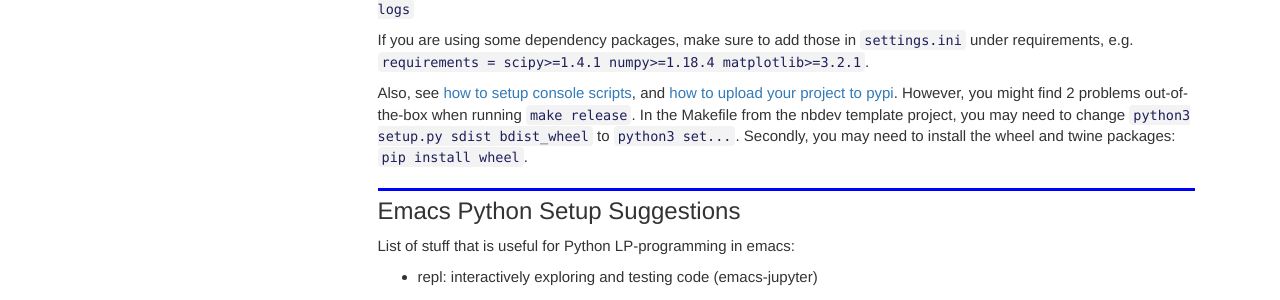
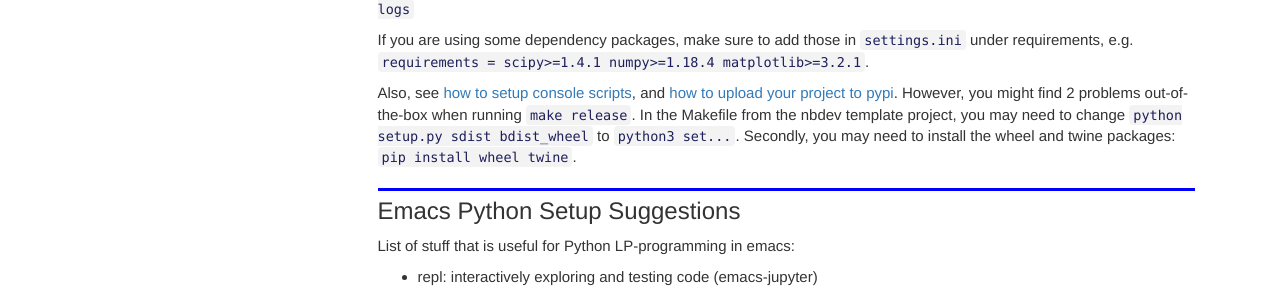
Before and after one commit to methuselah-0/nbdev-org-babel-example, a Jekyll site: the page built from docs/index.html, in a window 1280 px wide. Shown: the part 1236-1536 px from the top of the page. Built offline with Jekyll 4.4.1, drawn with Linux system fonts in a browser that asks for light colours; nearby versions of some CDN libraries; comment, search, counter and statistics services are not loaded.

Commit message:
docs and nbs update fix

```diff
--- a/docs/index.html
+++ b/docs/index.html
@@ -82,9 +82,9 @@ numpy&gt;=1.18.4 matplotlib&gt;=3.2.1</code>.</p>
 <p>Also, see <a href="https://nbdev.fast.ai/tutorial/#Set-up-console-scripts">how to setup console scripts</a>, and <a href="https://nbdev.fast.ai/tutorial/#Upload-to-pypi">how to upload your project
 to pypi</a>. However, you might find 2 problems out-of-the-box when
 running <code>make release</code>. In the Makefile from the nbdev template
-project, you may need to change <code>python3 setup.py sdist bdist_wheel</code>
+project, you may need to change <code>python setup.py sdist bdist_wheel</code>
 to <code>python3 set...</code>. Secondly, you may need to install the wheel
-and twine packages: <code>pip install wheel</code>.</p>
+and twine packages: <code>pip install wheel twine</code>.</p>
 
 </div>
 </div>
--- a/nbs/index.org
+++ b/nbs/index.org
@@ -109,9 +109,9 @@ numpy>=1.18.4 matplotlib>=3.2.1~.
 Also, see [[https://nbdev.fast.ai/tutorial/#Set-up-console-scripts][how to setup console scripts]], and [[https://nbdev.fast.ai/tutorial/#Upload-to-pypi][how to upload your project
 to pypi]]. However, you might find 2 problems out-of-the-box when
 running =make release=. In the Makefile from the nbdev template
-project, you may need to change =python3 setup.py sdist bdist_wheel=
+project, you may need to change =python setup.py sdist bdist_wheel=
 to =python3 set...=. Secondly, you may need to install the wheel
-and twine packages: ~pip install wheel~.
+and twine packages: ~pip install wheel twine~.
 
 * Emacs Python Setup Suggestions
 
```
Also changed, not shown: README.md, 1 other file.
